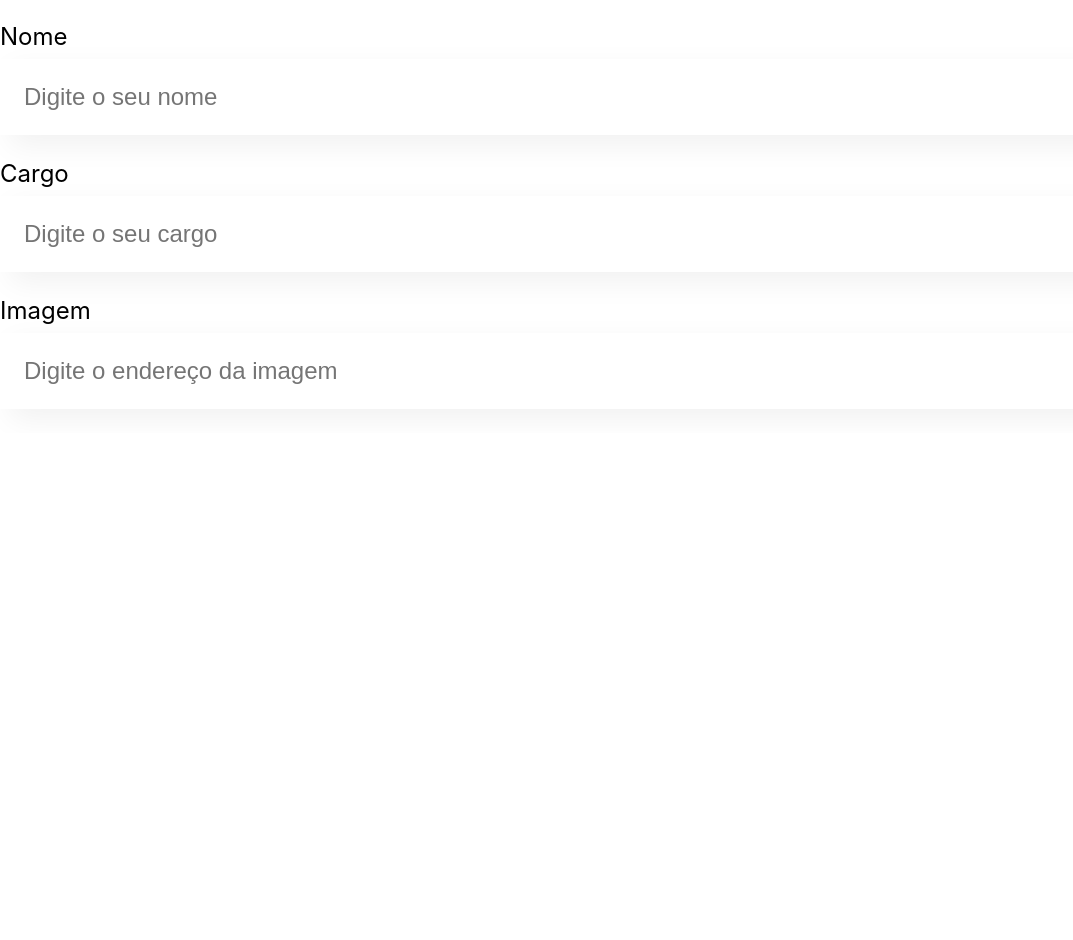
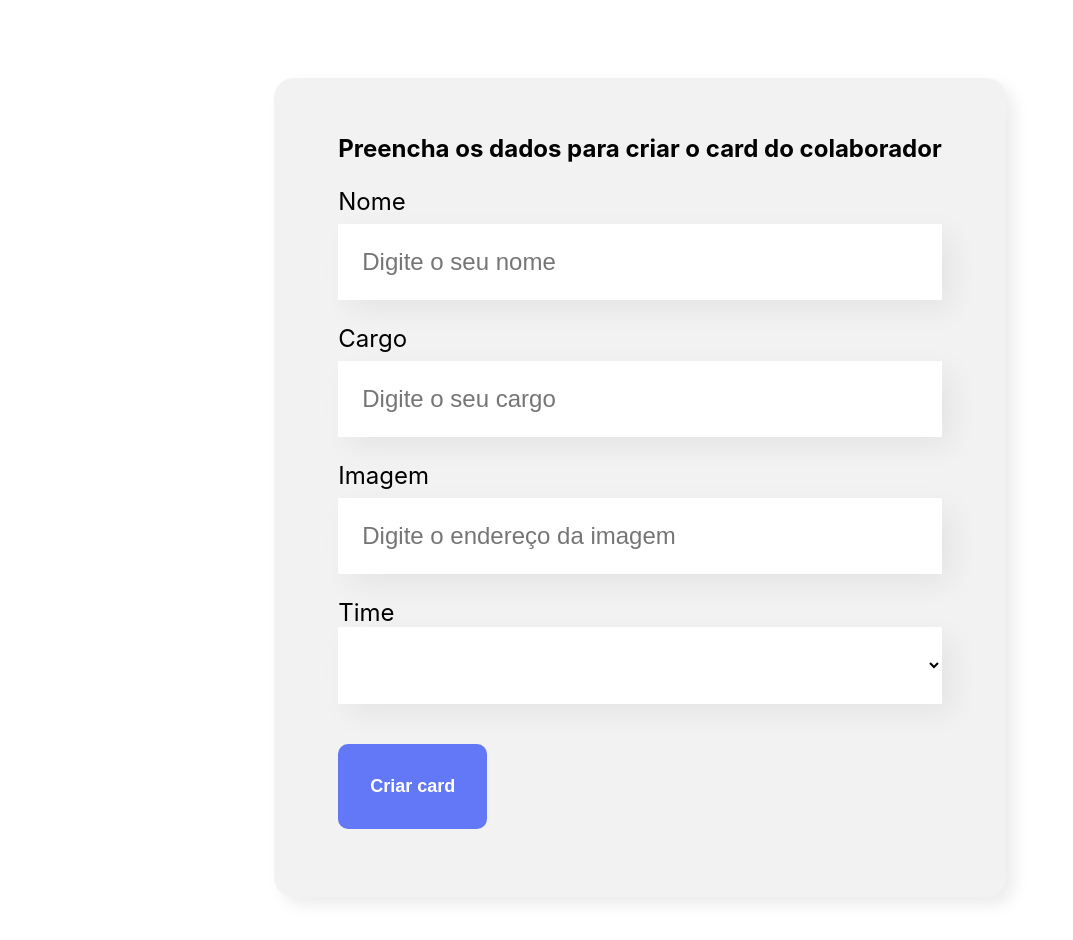
Before and after one commit to marciiosouza/organo, a React (Create React App) app: page / in a window 1280 px wide. Shown: the part 500-1440 px from the top of the page, without its empty margins (0-1073 px from the left). Before the commit the page ends 933 px from the top, so only its background shows below. Built offline with nearby package versions, Linux system fonts and the light colour scheme.

Commit message:
Finalizando o visual do Formulário

```diff
--- a/package.json
+++ b/package.json
@@ -8,7 +8,7 @@
     "@testing-library/user-event": "^13.5.0",
     "react": "^18.2.0",
     "react-dom": "^18.2.0",
-    "react-scripts": "5.0.1",
+    "react-scripts": "^5.0.1",
     "web-vitals": "^2.1.4"
   },
   "scripts": {
--- a/src/App.js
+++ b/src/App.js
@@ -1,15 +1,15 @@
-import Banner from './components/Banner/Banner';
-import CampoTexto from './components/CampoTexto';
+import Banner from './components/Banner/Banner'
+import Formulario from './components/Formulario';
+
 
 
 function App() {
   return (
     <div className="App">
 
-      <Banner/>
-      <CampoTexto label="Nome" placeholder="Digite o seu nome" />
-      <CampoTexto label="Cargo" placeholder="Digite o seu cargo"/>
-      <CampoTexto label="Imagem" placeholder="Digite o endereço da imagem"/>
+      <Banner />
+      <Formulario />
+
 
     </div>
   );
--- /dev/null
+++ b/src/components/Botao/Botao.css
@@ -0,0 +1,15 @@
+.botao {
+    background-color: #6278f7;
+    border-radius: 10px;
+    font-weight: 700;
+    font-size: 18px;
+    padding: 32px;
+    border: none;
+    cursor: pointer;
+    color: #fff;
+    margin: 32px 0;
+}
+
+.botao:hover {
+    color: #95ffd4;
+}
--- /dev/null
+++ b/src/components/Botao/index.js
@@ -0,0 +1,11 @@
+import './Botao.css'
+
+function Botao(props) {
+    return( <button className='botao'>
+        {props.children}
+    </button>
+
+    )
+}
+
+export default Botao;
--- a/src/components/CampoTexto/index.js
+++ b/src/components/CampoTexto/index.js
@@ -4,7 +4,7 @@
     return(
         <div className="campo-texto">
             <label>{props.label}</label>
-            <input  placeholder={props.placeholder}/>
+            <input required={props.obrigatorio} placeholder={props.placeholder}/>
         </div>
     )
 }
--- /dev/null
+++ b/src/components/Formulario/Formulario.css
@@ -0,0 +1,13 @@
+.formulario {
+    display: flex;
+    justify-content: center;
+    margin: 80px 0;
+}
+
+.formulario form {
+    max-width:  80%;
+    background-color: #f2f2f2;
+    border-radius: 20px;
+    padding: 36px 64px;
+    box-shadow: 8px 8px 16px rgba(0, 0, 0, 0.08);
+}
--- /dev/null
+++ b/src/components/Formulario/index.js
@@ -0,0 +1,38 @@
+import Botao from "../Botao";
+import CampoTexto from "../CampoTexto";
+import ListaSuspensa from "../ListaSuspensa";
+import "./Formulario.css";
+
+function Formulario() {
+  const times = [
+    "",
+    "Programação",
+    "Front-End",
+    "Data Science",
+    "Devops",
+    "UX e Design",
+    "Mobile",
+    "Inivação e Gestão",
+  ];
+
+  function aoSalvar(evento) {
+    evento.preventDefault()
+    console.log('Form foi submetido')
+  }
+
+  return (
+    <section className="formulario">
+      <form onSubmit={aoSalvar}>
+        <h2>Preencha os dados para criar o card do colaborador</h2>
+
+        <CampoTexto obrigatorio={true} label="Nome" placeholder="Digite o seu nome" />
+        <CampoTexto obrigatorio={true} label="Cargo" placeholder="Digite o seu cargo" />
+        <CampoTexto label="Imagem" placeholder="Digite o endereço da imagem" />
+        <ListaSuspensa label="Time" itens={times} />
+        <Botao>Criar card</Botao>
+      </form>
+    </section>
+  );
+}
+
+export default Formulario;
--- /dev/null
+++ b/src/components/ListaSuspensa/ListaSuspensa.css
@@ -0,0 +1,16 @@
+.lista-suspensa {
+    display: block;
+    margin-bottom: 8px;
+    font-size: 24px;
+}
+
+.lista-suspensa select {
+    background-color: #fff;
+    box-shadow: 10px 10px 30px rgba(0, 0, 0, 0.06);
+    width: 100%;
+    border: none;
+    font-size: 24px;
+    padding: 24px;
+
+    box-sizing: border-box;
+}
--- /dev/null
+++ b/src/components/ListaSuspensa/index.js
@@ -0,0 +1,17 @@
+import "./ListaSuspensa.css";
+
+function ListaSuspensa(props) {
+  console.log(props.itens)
+  return (
+    <div className="lista-suspensa">
+      <label>{props.label}</label>
+      <select required={props.required}>
+        {props.itens.map(item => {
+          return <option key={item}>{item}</option>;
+        })}
+      </select>
+    </div>
+  )
+}
+
+export default ListaSuspensa;
```
Also changed, not shown: 1 other file (tests, documents, lock files or other folders).
